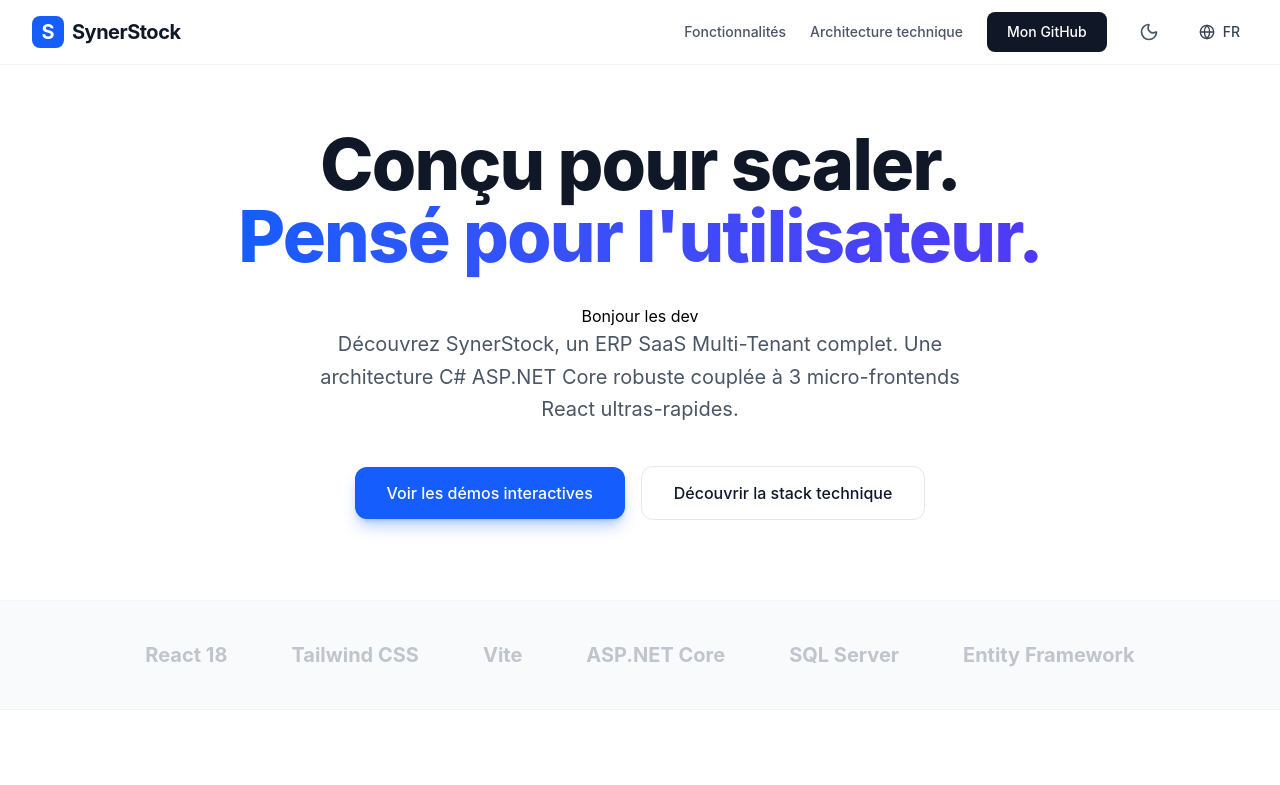
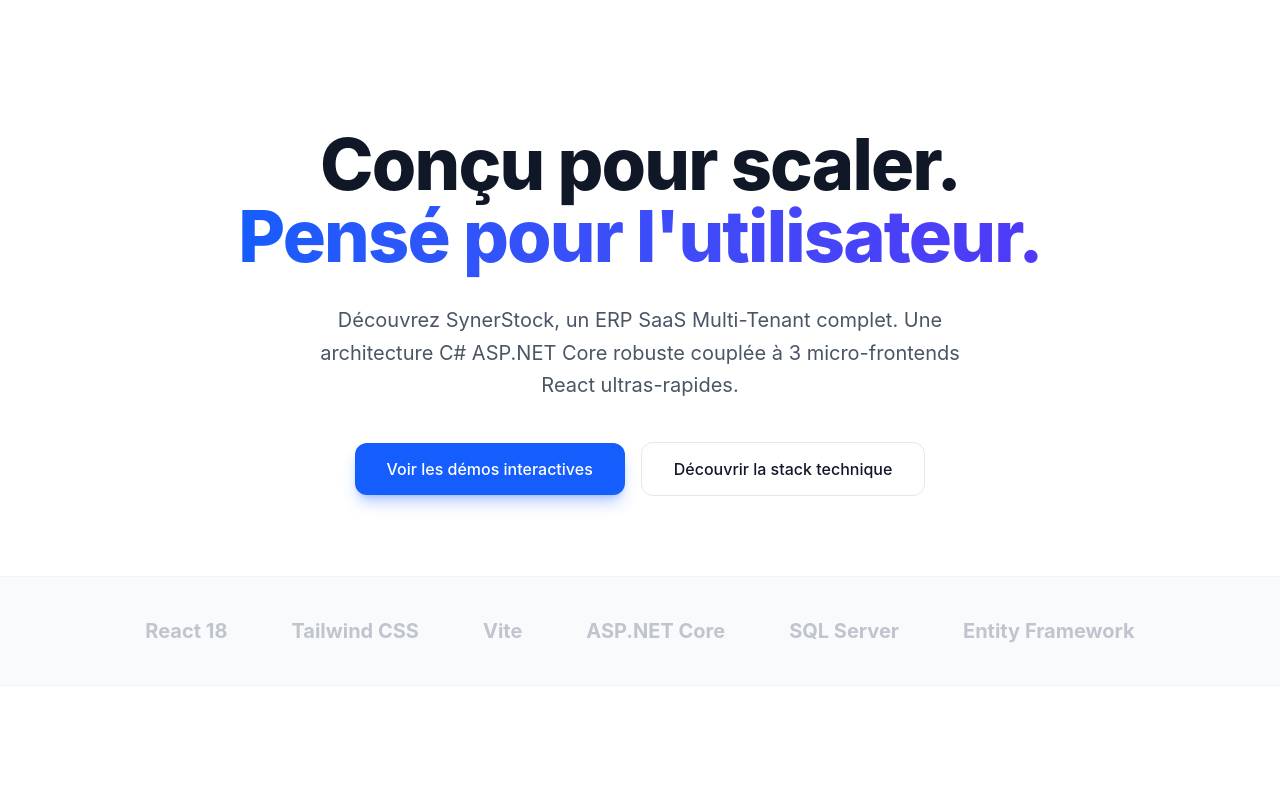
Before and after one commit to Sdev237/SynerStockAppShowCase, a React (Vite) app: page / in a window 1280 px wide. Shown: the top 785 px of the page. Built offline with nearby package versions, Linux system fonts and the light colour scheme.

Commit message:
feat: Home page update

```diff
--- a/src/App.jsx
+++ b/src/App.jsx
@@ -38,89 +38,7 @@
   return (
     <div className="min-h-screen bg-white dark:bg-gray-950 transition-colors duration-300">
       {/* Navbar */}
-      <nav className="fixed top-0 w-full bg-white/80 dark:bg-gray-950/80 backdrop-blur-md z-50 border-b border-gray-100 dark:border-gray-800 transition-colors duration-300">
-        <div className="max-w-7xl mx-auto px-4 sm:px-6 lg:px-8 h-16 flex items-center justify-between">
-          <div className="flex items-center gap-2">
-            <div className="w-8 h-8 bg-blue-600 rounded-lg flex items-center justify-center">
-              <span className="text-white font-bold text-xl">S</span>
-            </div>
-            <span className="text-xl font-bold text-gray-900 dark:text-white tracking-tight">SynerStock</span>
-          </div>
-          <div className="hidden md:flex items-center gap-6">
-            <a href="#features" className="text-sm font-medium text-gray-600 dark:text-gray-300 hover:text-blue-600 dark:hover:text-blue-400 transition-colors">{t('navbar.features')}</a>
-            <a href="#architecture" className="text-sm font-medium text-gray-600 dark:text-gray-300 hover:text-blue-600 dark:hover:text-blue-400 transition-colors">{t('navbar.architecture')}</a>
-            <a href="https://github.com" target="_blank" rel="noreferrer" className="inline-flex items-center justify-center px-5 py-2.5 text-sm font-medium text-white bg-gray-900 dark:bg-gray-800 rounded-lg hover:bg-gray-800 dark:hover:bg-gray-700 transition-colors">
-              {t('navbar.github')}
-            </a>
-            <button
-              onClick={toggleDarkMode}
-              className="text-gray-600 dark:text-gray-300 hover:text-blue-600 dark:hover:text-blue-400 p-2 rounded-md hover:bg-gray-100 dark:hover:bg-gray-800 transition-colors"
-            >
-              {isDarkMode ? <Sun className="w-5 h-5" /> : <Moon className="w-5 h-5" />}
-            </button>
-            <button
-              onClick={toggleLanguage}
-              className="flex items-center gap-2 text-sm font-medium text-gray-700 dark:text-gray-300 hover:text-blue-600 dark:hover:text-blue-400 px-2 py-2 rounded-md hover:bg-gray-100 dark:hover:bg-gray-800 transition-colors"
-            >
-              <Globe className="w-4 h-4" />
-              {i18n.language.toUpperCase()}
-            </button>
-          </div>
-          {/* Mobile menu button */}
-          <div className="md:hidden flex items-center gap-4">
-            <button
-              onClick={toggleDarkMode}
-              className="text-gray-600 dark:text-gray-300 hover:text-blue-600 dark:hover:text-blue-400 p-2 rounded-md"
-            >
-              {isDarkMode ? <Sun className="w-5 h-5" /> : <Moon className="w-5 h-5" />}
-            </button>
-            <button
-              onClick={toggleLanguage}
-              className="flex items-center gap-1 text-sm font-medium text-gray-700 dark:text-gray-300 hover:text-blue-600 dark:hover:text-blue-400 p-2 rounded-md"
-            >
-              <Globe className="w-4 h-4" />
-              {i18n.language.toUpperCase()}
-            </button>
-            <button
-              onClick={() => setIsMobileMenuOpen(!isMobileMenuOpen)}
-              className="text-gray-600 dark:text-gray-300 hover:text-gray-900 dark:hover:text-white focus:outline-none p-2"
-            >
-              {isMobileMenuOpen ? <X className="w-6 h-6" /> : <Menu className="w-6 h-6" />}
-            </button>
-          </div>
-        </div>
 
-        {/* Mobile Menu Panel */}
-        {isMobileMenuOpen && (
-          <div className="md:hidden bg-white dark:bg-gray-950 border-b border-gray-100 dark:border-gray-800 shadow-lg absolute w-full left-0 top-16 animate-fade-in-up z-40">
-            <div className="px-4 pt-2 pb-6 space-y-4 flex flex-col">
-              <a
-                href="#features"
-                onClick={() => setIsMobileMenuOpen(false)}
-                className="block px-3 py-2 text-base font-medium text-gray-700 dark:text-gray-300 hover:text-blue-600 dark:hover:text-blue-400 hover:bg-gray-50 dark:hover:bg-gray-900 rounded-md"
-              >
-                {t('navbar.features')}
-              </a>
-              <a
-                href="#architecture"
-                onClick={() => setIsMobileMenuOpen(false)}
-                className="block px-3 py-2 text-base font-medium text-gray-700 dark:text-gray-300 hover:text-blue-600 dark:hover:text-blue-400 hover:bg-gray-50 dark:hover:bg-gray-900 rounded-md"
-              >
-                {t('navbar.architecture')}
-              </a>
-              <a
-                href="https://github.com"
-                target="_blank"
-                rel="noreferrer"
-                onClick={() => setIsMobileMenuOpen(false)}
-                className="block px-3 py-3 text-center text-base font-medium text-white bg-gray-900 dark:bg-gray-800 rounded-lg hover:bg-gray-800 dark:hover:bg-gray-700 mt-4"
-              >
-                {t('navbar.github')}
-              </a>
-            </div>
-          </div>
-        )}
-      </nav>
 
       {/* Hero Section */}
       <section className="pt-32 pb-20 px-4 sm:px-6 lg:px-8 max-w-7xl mx-auto text-center">
@@ -130,7 +48,6 @@
             {t('hero.title2')}
           </span>
         </h1>
-        <h1>Bonjour les dev</h1>
         <p className="max-w-2xl mx-auto text-xl text-gray-600 dark:text-gray-400 mb-10 leading-relaxed">
           {t('hero.subtitle')}
         </p>
```
